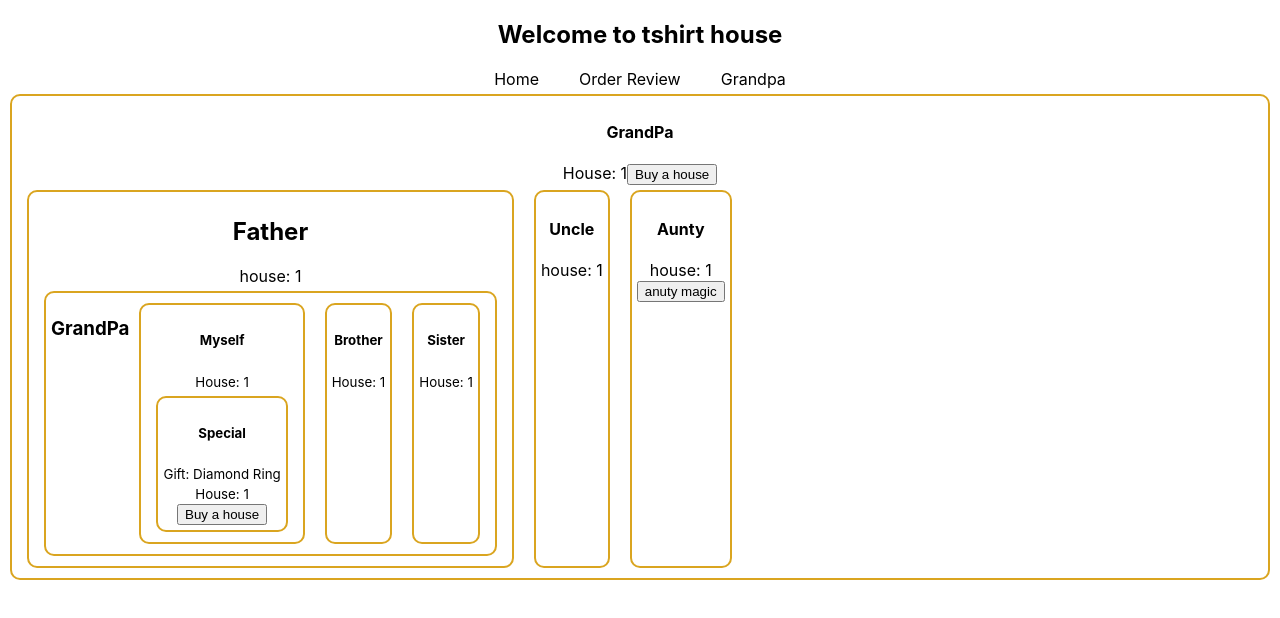
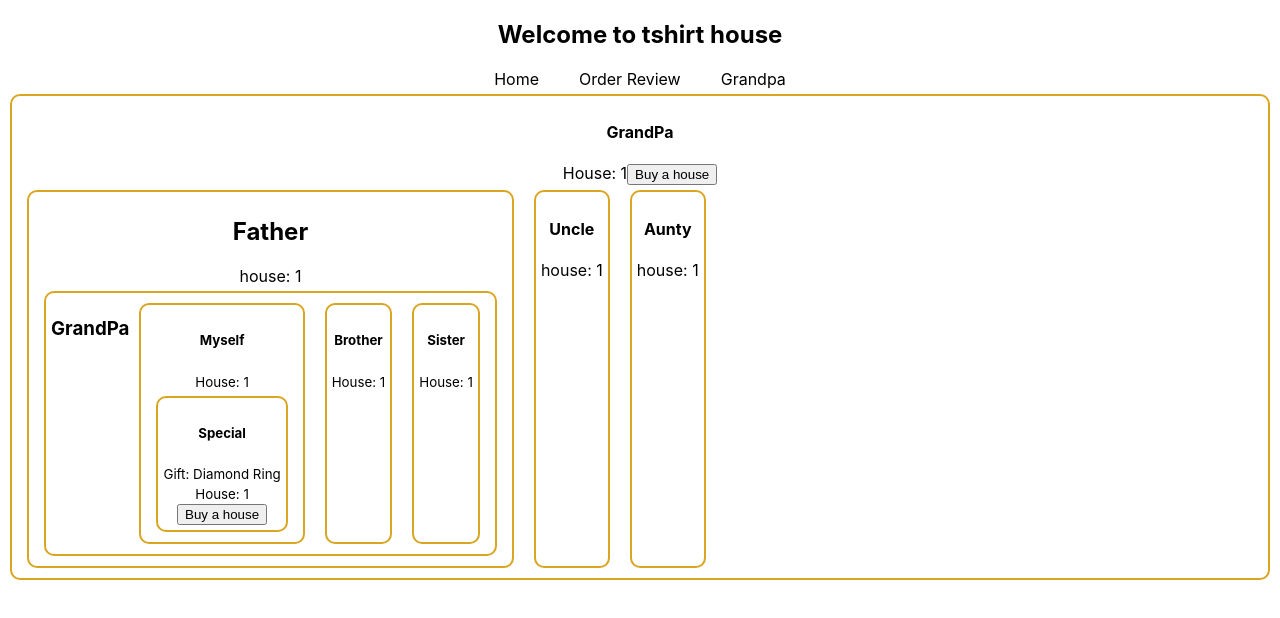
Before and after one commit to MirzaAyon/tshirt-house-react-router, a React (Create React App) app: page /grandpa in a window 1280 px wide. Shown: the top 618 px of the page. Built offline with nearby package versions, Linux system fonts and the light colour scheme.

Commit message:
used conditional rendering

```diff
--- a/src/comonents/Aunty/Aunty.js
+++ b/src/comonents/Aunty/Aunty.js
@@ -14,7 +14,7 @@ const Aunty = () => {
             <h4>Aunty</h4>
             <p>house: {house}</p>
             {/* <p><small>Ring: {ring} </small></p> */}
-            <button onClick={handleHouseIncrease}> anuty magic</button>
+            {house > 4 && <button onClick={handleHouseIncrease}> anuty magic</button>}
 
         </div>
     );
```
